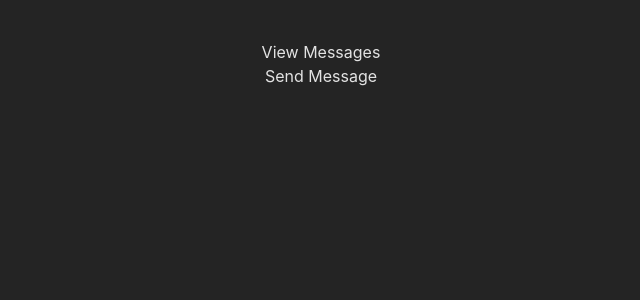
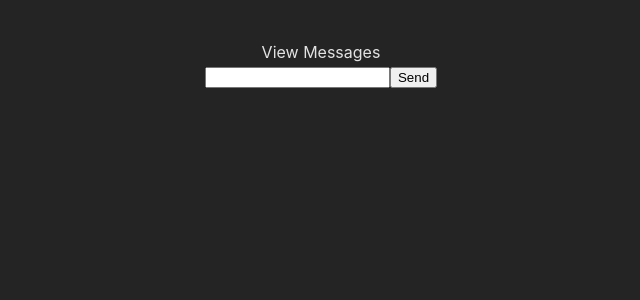
Before and after one commit to ivanmla/seminar_chat-app, a React (Vite) app: page / in a window 1280 px wide. Shown: the top 300 px of the page, without its empty margins (319-959 px from the left). Built offline with nearby package versions, Linux system fonts and the light colour scheme.

Commit message:
input message handler and useState (for newMessage) added

```diff
--- a/src/App.jsx
+++ b/src/App.jsx
@@ -1,13 +1,19 @@
+import { useState } from 'react'
 import './App.css'
 import SendMessage from './components/SendMessage'
 import ViewMessages from './components/ViewMessages'
 
 function App() {
+    const [newMessage, setNewMessage] = useState(null)
+
     return (
         <>
             <div>
                 <ViewMessages />
-                <SendMessage />
+                <SendMessage setNewMessage={setNewMessage} />
+                {console.log(
+                    'App rendered, newMessage: ' + JSON.stringify(newMessage)
+                )}
             </div>
         </>
     )
--- a/src/components/SendMessage.jsx
+++ b/src/components/SendMessage.jsx
@@ -1,7 +1,15 @@
 import React from 'react'
 
-const SendMessage = () => {
-    return <div>Send Message</div>
+const SendMessage = ({ setNewMessage }) => {
+    const newMessageHandler = (event) => {
+        setNewMessage({ text: event.target.value })
+    }
+    return (
+        <>
+            <input type="text" onChange={newMessageHandler}></input>
+            <button>Send</button>
+        </>
+    )
 }
 
 export default SendMessage
```
